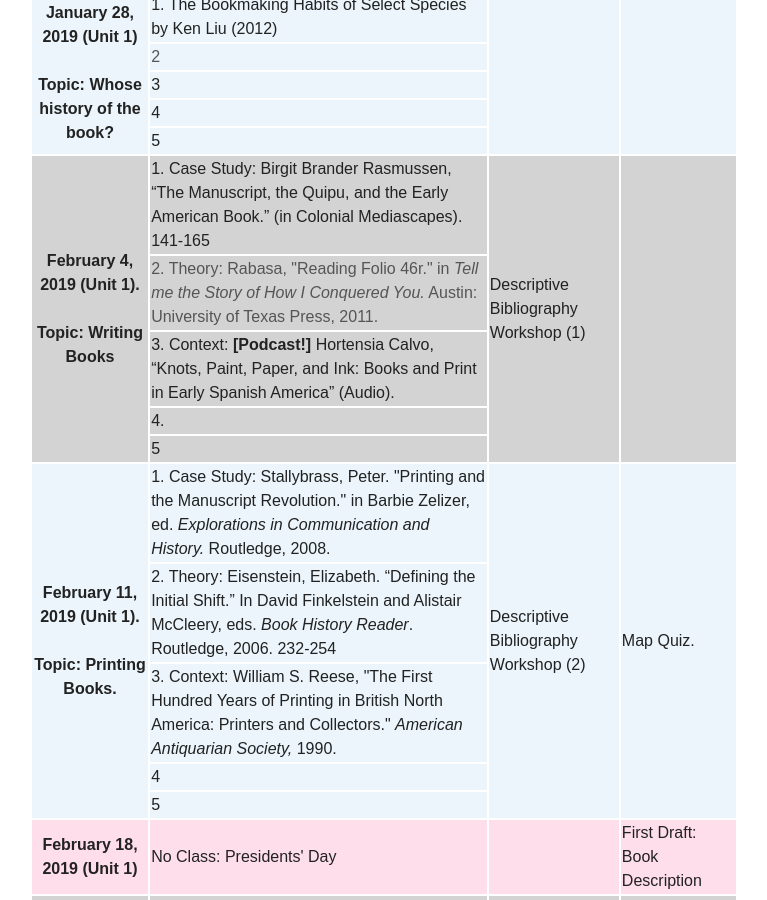
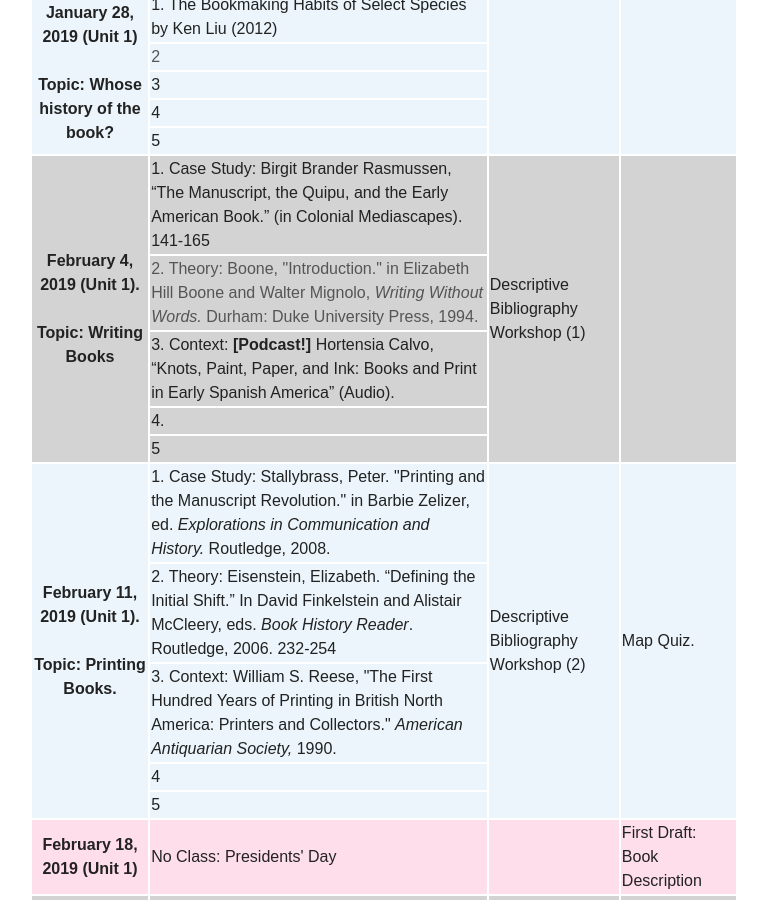
Before and after one commit to halperta/2019-bookhistory, a Jekyll site: the page built from schedule/index.md, in a window 1280 px wide and 900 px high, scrolled down 791 px. Shown: the whole window, without its empty margins (256-1023 px from the left). Built offline with Jekyll 4.4.1, drawn with Linux system fonts in a browser that asks for light colours; nearby versions of some CDN libraries.

Commit message:
adding boone

```diff
--- a/schedule/index.md
+++ b/schedule/index.md
@@ -44,7 +44,7 @@ Note that this schedule is subject to change. Any changes will be made here.
       <td rowspan="5">  </td>
   </tr>
   <tr bgcolor="LightGray">
-    <td align="left"><a href=""> 2. Theory: Rabasa, "Reading Folio 46r." in <i>Tell me the Story of How I Conquered You.</i> Austin: University of Texas Press, 2011.</a></td>
+    <td align="left"><a href=""> 2. Theory: Boone, "Introduction." in Elizabeth Hill Boone and Walter Mignolo, <i>Writing Without Words.</i> Durham: Duke University Press, 1994.</a></td>
   </tr>
   <tr bgcolor="LightGray">
     <td align="left">3. Context:  <a href="https://soundcloud.com/rarebookschool/calvo-hortensia-knots-paint-paper-and-ink-books-and-print-in-early-spanish-america"><b>[Podcast!]</b> Hortensia Calvo, “Knots, Paint, Paper, and Ink: Books and Print in Early Spanish America” (Audio). </a>  </td>
@@ -207,7 +207,7 @@ Note that this schedule is subject to change. Any changes will be made here.
     <td align="left"><a href="https://www.chronicle.com/article/Archiving-While-Black/243981">4. Case Study: Ashley Farmer, Archiving While Black. <i>The Chronicle of Higher Education.</i> July 22, 2018.</a> </td>
   </tr>
   <tr bgcolor="EBF5FB">
-    <td align="left"> Context:  </td>
+    <td align="left">  </td>
   </tr>
 
   <tr bgcolor="LightGray">
```
